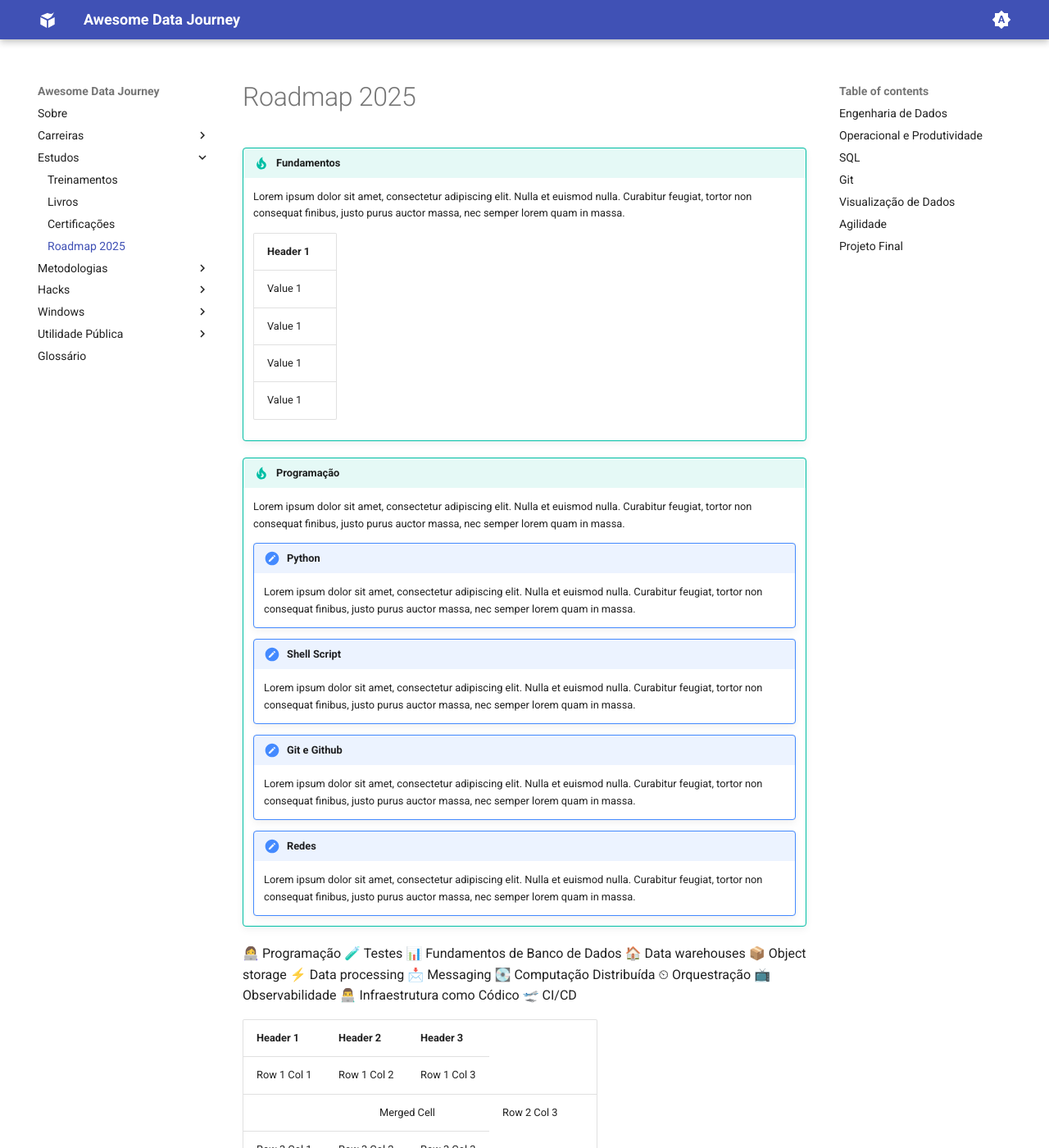
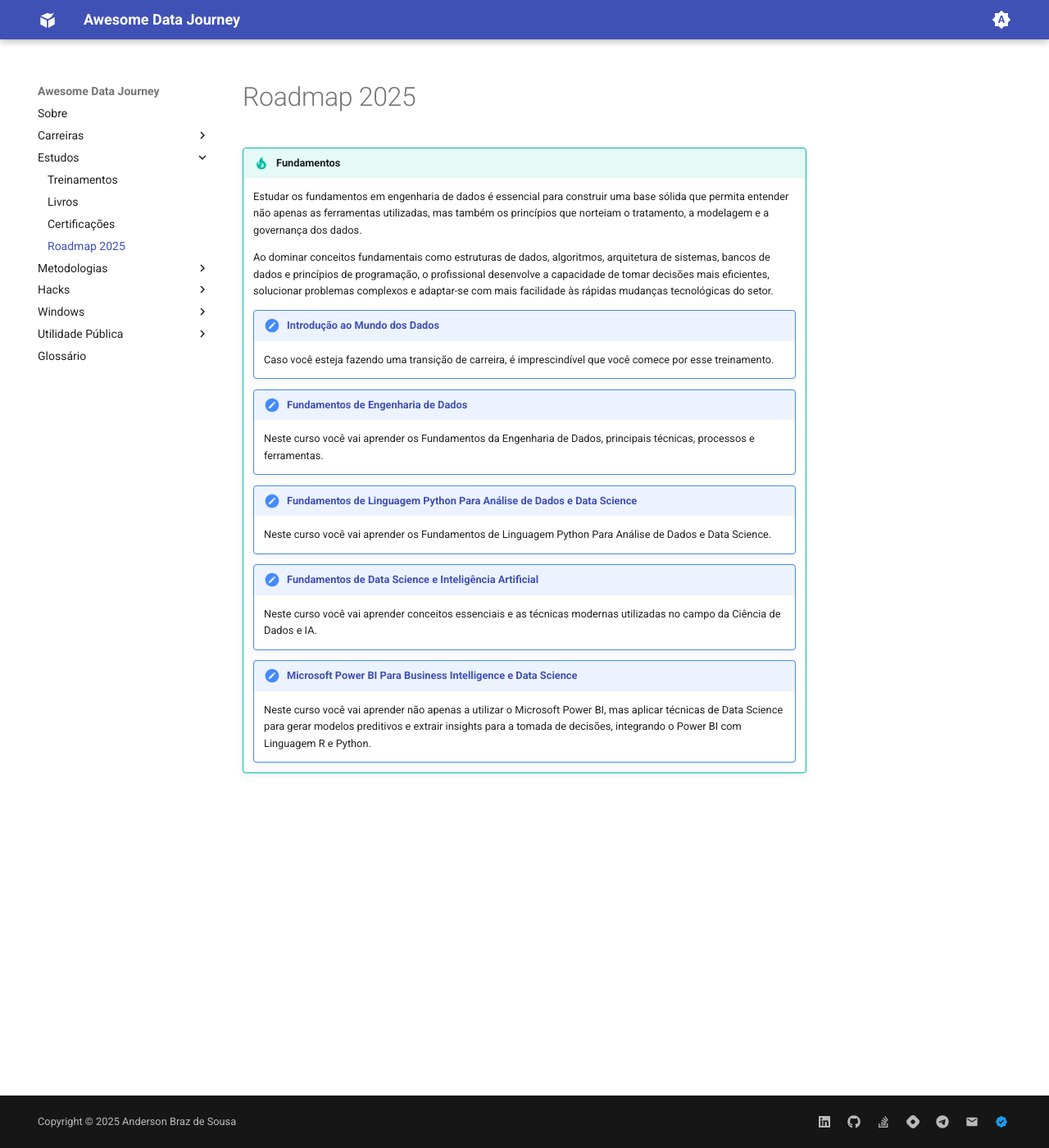
Before and after one commit to andersonbraz/andersonbraz.github.io, an MkDocs documentation site: the page built from docs/estudos/roadmap.md, in a window 1280 px wide and 1400 px high. Shown: the whole window at 82% size. Built offline with MkDocs 1.6.1 and Material for MkDocs 9.7.7, drawn with Linux system fonts in a browser that asks for light colours; some of the changed text lies outside the part shown.

Commit message:
Update Project.

```diff
--- a/docs/estudos/roadmap.md
+++ b/docs/estudos/roadmap.md
@@ -2,115 +2,21 @@
 
 !!! tip "Fundamentos"
 
-    Lorem ipsum dolor sit amet, consectetur adipiscing elit. Nulla et euismod
-    nulla. Curabitur feugiat, tortor non consequat finibus, justo purus auctor
-    massa, nec semper lorem quam in massa.
+    Estudar os fundamentos em engenharia de dados é essencial para construir uma base sólida que permita entender não apenas as ferramentas utilizadas, mas também os princípios que norteiam o tratamento, a modelagem e a governança dos dados.
 
-    | Header 1   |
-    |------------|
-    | Value 1    |
-    | Value 1    |
-    | Value 1    |
-    | Value 1    |
+    Ao dominar conceitos fundamentais como estruturas de dados, algoritmos, arquitetura de sistemas, bancos de dados e princípios de programação, o profissional desenvolve a capacidade de tomar decisões mais eficientes, solucionar problemas complexos e adaptar-se com mais facilidade às rápidas mudanças tecnológicas do setor.
 
+    !!! note "[Introdução ao Mundo dos Dados](https://www.preditiva.ai/curso-mundo-dos-dados-gratuito){target="_blank"}"
+        Caso você esteja fazendo uma transição de carreira, é imprescindível que você comece por esse treinamento.
 
+    !!! note "[Fundamentos de Engenharia de Dados](https://www.datascienceacademy.com.br/course/fundamentos-de-engenharia-de-dados){target="_blank"}"
+        Neste curso você vai aprender os Fundamentos da Engenharia de Dados, principais técnicas, processos e ferramentas.
 
-!!! tip "Programação"
+    !!! note "[Fundamentos de Linguagem Python Para Análise de Dados e Data Science](https://www.datascienceacademy.com.br/course/fundamentos-de-linguagem-python-para-analise-de-dados-e-data-science){target="_blank"}"
+        Neste curso você vai aprender os Fundamentos de Linguagem Python Para Análise de Dados e Data Science.
 
-    Lorem ipsum dolor sit amet, consectetur adipiscing elit. Nulla et euismod
-    nulla. Curabitur feugiat, tortor non consequat finibus, justo purus auctor
-    massa, nec semper lorem quam in massa.
+    !!! note "[Fundamentos de Data Science e Inteligência Artificial](https://www.datascienceacademy.com.br/course/fundamentos-de-data-science-e-inteligencia-artificial){target="_blank"}"
+        Neste curso você vai aprender conceitos essenciais e as técnicas modernas utilizadas no campo da Ciência de Dados e IA.
 
-    !!! note "Python"
-
-        Lorem ipsum dolor sit amet, consectetur adipiscing elit. Nulla et euismod
-        nulla. Curabitur feugiat, tortor non consequat finibus, justo purus auctor
-        massa, nec semper lorem quam in massa.
-
-    !!! note "Shell Script"
-
-        Lorem ipsum dolor sit amet, consectetur adipiscing elit. Nulla et euismod
-        nulla. Curabitur feugiat, tortor non consequat finibus, justo purus auctor
-        massa, nec semper lorem quam in massa.
-
-    !!! note "Git e Github"
-
-        Lorem ipsum dolor sit amet, consectetur adipiscing elit. Nulla et euismod
-        nulla. Curabitur feugiat, tortor non consequat finibus, justo purus auctor
-        massa, nec semper lorem quam in massa.
-
-    !!! note "Redes"
-
-        Lorem ipsum dolor sit amet, consectetur adipiscing elit. Nulla et euismod
-        nulla. Curabitur feugiat, tortor non consequat finibus, justo purus auctor
-        massa, nec semper lorem quam in massa.
-
-
-
-👩‍💻 Programação
-🧪 Testes
-📊 Fundamentos de Banco de Dados
-🏠 Data warehouses
-📦 Object storage
-⚡ Data processing
-📩 Messaging
-💽 Computação Distribuída
-⏲ Orquestração
-📺 Observabilidade
-👨‍💻 Infraestrutura como Códico
-🛫 CI/CD
-
-| Header 1   | Header 2   | Header 3   |
-|------------|------------|------------|
-| Row 1 Col 1 | Row 1 Col 2 | Row 1 Col 3 |
-| <td colspan="2" align="center">Merged Cell</td> | Row 2 Col 3 |
-| Row 3 Col 1 | Row 3 Col 2 | Row 3 Col 3 |
-
-
-
-
-
-
-## Engenharia de Dados
-
-- [Fundamentos de Engenharia de Dados](https://www.datascienceacademy.com.br/course/fundamentos-de-engenharia-de-dados)
-- [IBM - Big Data](https://cognitiveclass.ai/learn/big-data-ibm)
-
-## Operacional e Produtividade
-
-- [Introdução ao Subsistema do Windows para Linux (WSL)](https://learn.microsoft.com/pt-br/training/modules/wsl-introduction/){target=_blank}
-- [Instalar e configurar o Visual Studio Code para o desenvolvimento do Python](https://learn.microsoft.com/pt-br/training/modules/python-install-vscode/){target=_blank}
-- [Colaborar com outras pessoas usando as páginas do Markdown e GitHub](https://learn.microsoft.com/pt-br/training/paths/collaborate-markdown-github-pages/){target=_blank}
-
-## SQL
-
-- [Introdução ao Transact-SQL](https://learn.microsoft.com/pt-br/training/modules/introduction-to-transact-sql/){target=_blank}
-- [Começar a consultar com Transact-SQL](https://learn.microsoft.com/pt-br/training/paths/get-started-querying-with-transact-sql/){target=_blank}
-- [Classificar e filtrar resultados no T-SQL](https://learn.microsoft.com/pt-br/training/modules/sort-filter-queries/){target=_blank}
-- [Combinar várias tabelas com JOINs no T-SQL](https://learn.microsoft.com/pt-br/training/modules/query-multiple-tables-with-joins/){target=_blank}
-- [Escrever subconsultas no T-SQL](https://learn.microsoft.com/pt-br/training/modules/write-subqueries/){target=_blank}
-- [Usar funções internas e GROUP BY no Transact-SQL](https://learn.microsoft.com/pt-br/training/modules/use-built-functions-transact-sql/){target=_blank}
-- [Modificar dados com o T-SQL](https://learn.microsoft.com/pt-br/training/modules/modify-data-with-transact-sql/){target=_blank}
-
-## Git
-
-- [Introdução ao controle de versão com o Git](https://learn.microsoft.com/pt-br/training/modules/intro-to-git/){target=_blank}
-- [Como criar e modificar um projeto Git](https://learn.microsoft.com/pt-br/training/modules/create-git-project/){target=_blank}
-- [Colaborar com o Git](https://learn.microsoft.com/pt-br/training/modules/collaborate-with-git/){target=_blank}
-- [Editar código por meio de branches e mesclagem no Git](https://learn.microsoft.com/pt-br/training/modules/branch-merge-git/){target=_blank}
-
-## Visualização de Dados
-
-- [Descrever as funcionalidades do Microsoft Power BI](https://learn.microsoft.com/pt-br/training/modules/introduction-power-bi/){target=_blank}
-- [Criar e compartilhar seu primeiro relatório do Power BI](https://learn.microsoft.com/pt-br/training/modules/build-your-first-power-bi-report/){target=_blank}
-- [Criar relatórios efetivos no Power BI](https://learn.microsoft.com/pt-br/training/paths/power-bi-effective/){target=_blank}
-- [Explorar dados no Power BI](https://learn.microsoft.com/pt-br/training/modules/explore-data-power-bi/){target=_blank}
-- [Modelar dados no Power BI](https://learn.microsoft.com/pt-br/training/modules/model-data-power-bi/){target=_blank}
-
-## Agilidade
-
-- [Certificação Profissional Scrum Foundation - SFPC™ (Gratuita)](https://certiprof.com/pt/products/scrum-foundation-professional-certificate-sfpc-portugues?variant=45056196116734){target=_blank}
-
-## Projeto Final
-
-- Criação de um projeto ETL simples com python e pandas.
+    !!! note "[Microsoft Power BI Para Business Intelligence e Data Science](https://www.datascienceacademy.com.br/course/microsoft-power-bi-para-business-intelligence-e-data-science){target="_blank"}"
+        Neste curso você vai aprender não apenas a utilizar o Microsoft Power BI, mas aplicar técnicas de Data Science para gerar modelos preditivos e extrair insights para a tomada de decisões, integrando o Power BI com Linguagem R e Python.
```
